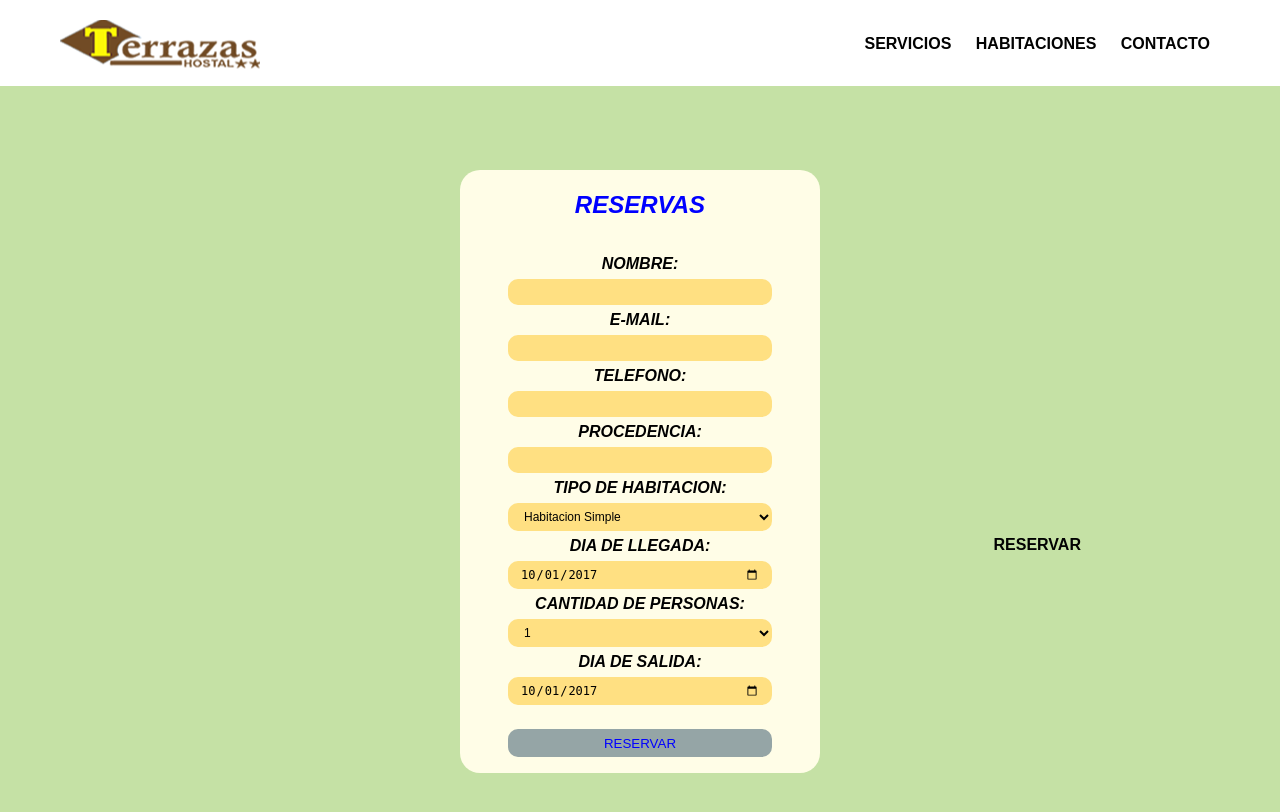
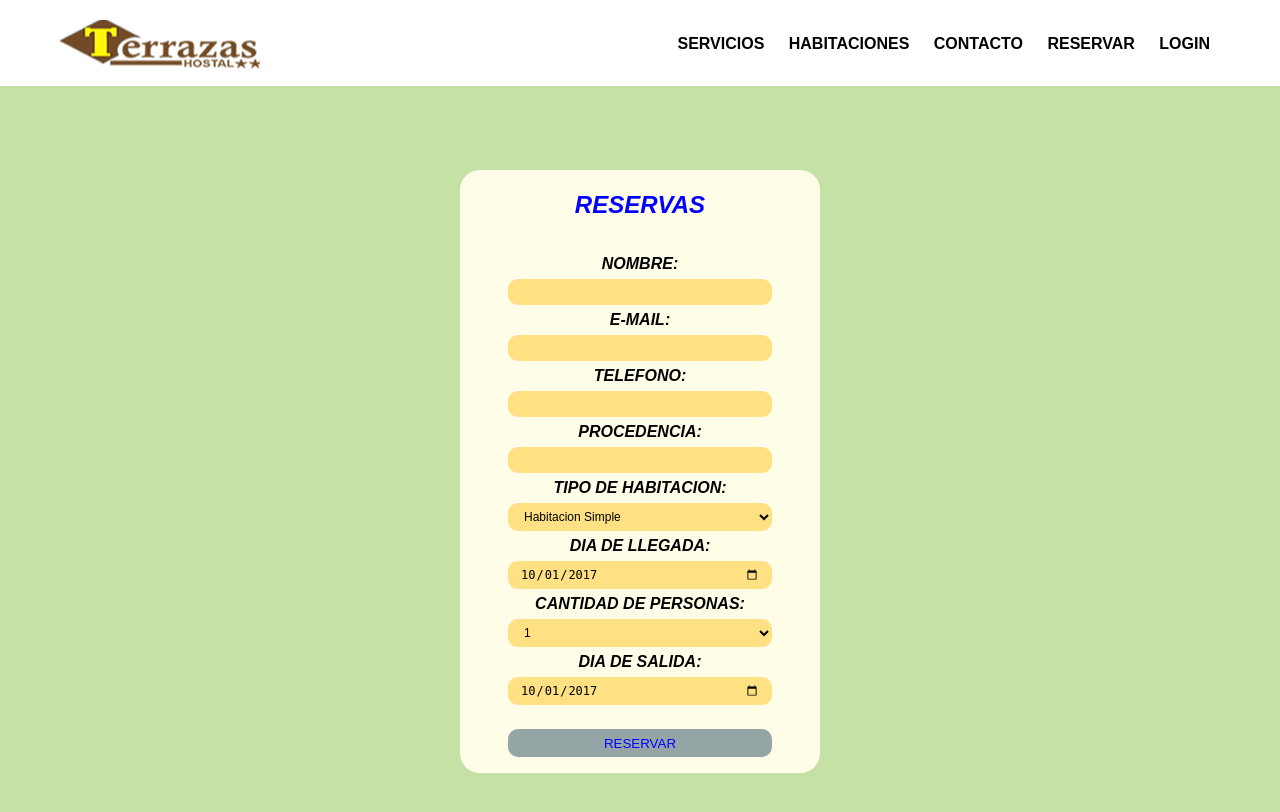
Before and after one commit to Slendimon/hotelingweb, a PHP site: page /php/reservas.php in a window 1280 px wide. Shown: the top 812 px of the page. Run offline with PHP 8.4, Linux system fonts and the light colour scheme; some libraries are stand-ins or nearby versions.

Commit message:
reserva ok

```diff
--- a/index.html
+++ b/index.html
@@ -25,7 +25,7 @@
                         <li><a href="#Servicios">SERVICIOS</a></li>
                         <li><a href="#habitaciones">HABITACIONES</a></li>
                         <li><a href="#contacto">CONTACTO</a></li>
-                        <li class="reserva"><a href="php/reservas.php">RESERVAR</a></li>
+                        <li><a href="php/reservas.php">RESERVAR</a></li>
                         <li><a href="php/login.php">LOGIN</a></li>
                     </ul>
                 <div class="limpiar"></div>
--- a/php/reservas.php
+++ b/php/reservas.php
@@ -25,7 +25,7 @@
 					<li><a href="../index.html#Servicios">SERVICIOS</a></li>
 					<li><a href="../index.html#habitaciones">HABITACIONES</a></li>
 					<li><a href="../index.html#contacto.php">CONTACTO</a></li>
-					<li class="reserva"><a href="reservas.php">RESERVAR</a></li>
+					<li><a href="reservas.php">RESERVAR</a></li>
 					<li><a href="login.html">LOGIN</a></li>
 				</ul>
 			<div class="limpiar"></div>
```
